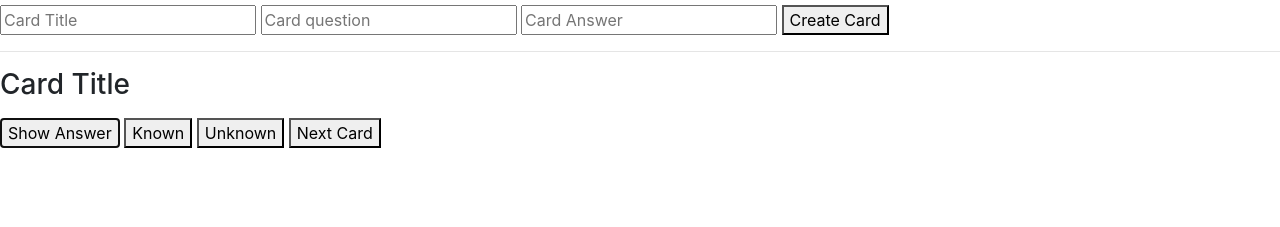
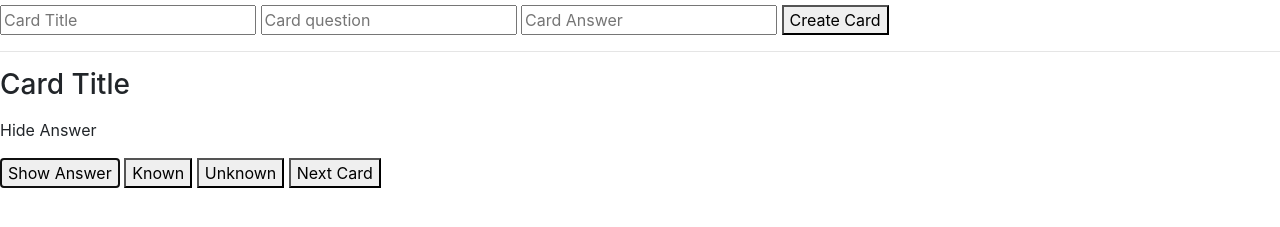
Before and after one commit to IndigoBlack/JavaScript-projects, a plain HTML site: page Flashcards/index.html in a window 1280 px wide. Both pictures are taken after a click on the button "Show Answer". Shown: the part 51-278 px from the top of the page. Drawn offline with nearby package versions, Linux system fonts and the light colour scheme.

Commit message:
ShowAnswer function complete

```diff
--- a/Flashcards/index.html
+++ b/Flashcards/index.html
@@ -35,7 +35,7 @@
          <!-- Hide the answer unless the button is clicked -->
         <p id="display-answer" style="display: none;"></p>
         <!-- Add the onclick for displaying the answer to this button -->
-        <button id="answer-button">Show Answer</button>
+        <button id="answer-button" onclick="showAnswer()">Show Answer</button>
         <!-- Button for marking the card as known add onclick -->
         <button id="mark-known">Known</button>
         <!-- Button for marking the card as unknown add onclick -->
--- a/Flashcards/script.js
+++ b/Flashcards/script.js
@@ -22,7 +22,7 @@ const markUnknown = document.getElementById("mark-unknown");
 const nextCard = document.getElementById("next-card");
 
 const currnetCardIndex = 0;
-const cards = []
+const cards = [];
 
 
 function createCard() {
@@ -55,3 +55,13 @@ function displayCard(card) {
     displayQuestion.textContent = card.question;
     displayAnswer.textContent = card.answer;
 }
+
+function showAnswer() {
+    if (displayAnswer.style.display === "none") {
+        displayAnswer.style.display = "block";
+        displayAnswer.textContent = "Hide Answer";
+    } else if (displayAnswer.style.display === "block") {
+        displayAnswer.style.display = "none";
+        displayAnswer.textContent = "Show Answer"
+    }
+}
```
